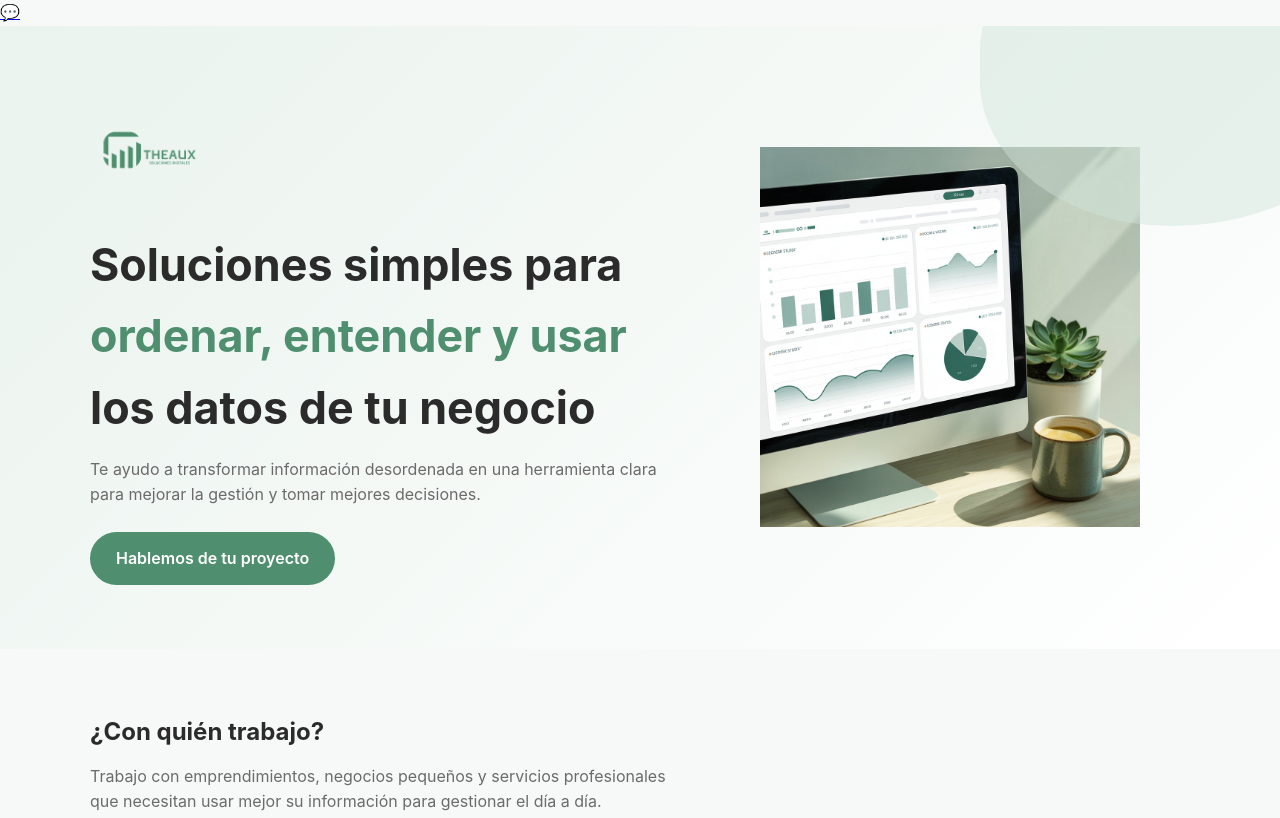
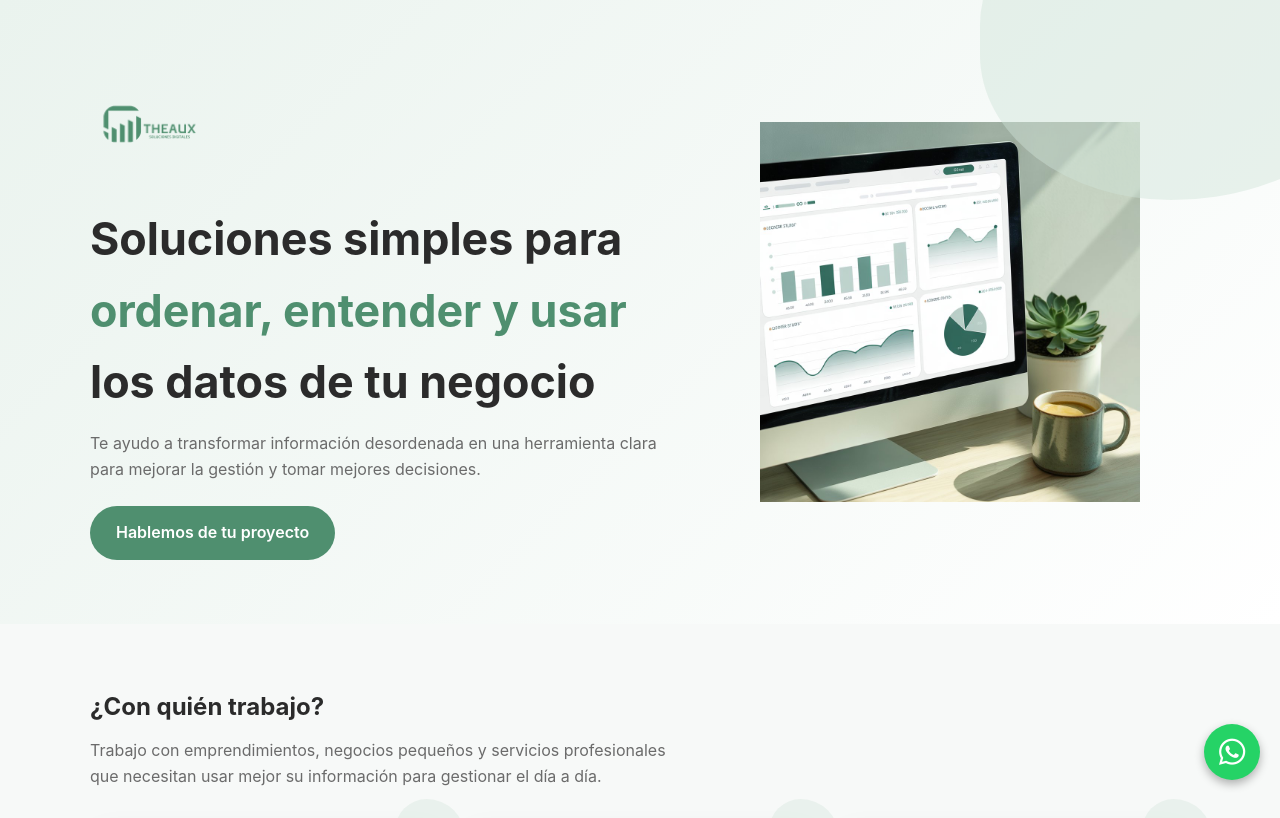
Before and after one commit to JimenaTheaux/landing-theaux, a plain HTML site: page index.html in a window 1280 px wide. Shown: the top 818 px of the page. Drawn offline with Linux system fonts and the light colour scheme.

Commit message:
Update index.html
boton whatsapp

```diff
--- a/index.html
+++ b/index.html
@@ -2,18 +2,23 @@
 <html lang="es">
 <head>
   <meta charset="UTF-8" />
+  <meta name="viewport" content="width=device-width, initial-scale=1.0" />
+
   <title>THEAUX – Soluciones Digitales</title>
-  <meta name="viewport" content="width=device-width, initial-scale=1.0" />
+
   <link rel="icon" href="images/logo.png">
 
+  <!-- CSS principal -->
   <link rel="stylesheet" href="css/styles.css" />
 
+  <!-- Font Awesome -->
+  <link
+    rel="stylesheet"
+    href="https://cdnjs.cloudflare.com/ajax/libs/font-awesome/6.5.1/css/all.min.css"
+  >
 </head>
 
 <body>
-
-<!-- BOTÓN WHATSAPP -->
-<a class="whatsapp" href="https://wa.me/3525529966" target="_blank">💬</a>
 
 <!-- HERO -->
 <section class="hero reveal">
@@ -110,7 +115,7 @@
       <div class="card">
         <h3>Apps internas</h3>
         <p>Registro de datos desde celular o computadora.</p>
-        <img src="images/app-mobile-2.png">
+        <img src="images/app-mobile-2.png" alt="App mobile">
       </div>
     </div>
   </div>
@@ -152,6 +157,17 @@
   </div>
 </section>
 
+<!-- BOTÓN FLOTANTE WHATSAPP -->
+<a
+  href="https://wa.me/543525529966?text=Hola%20Jimena%2C%20quiero%20consultar%20por%20soluciones%20digitales%20"
+  class="whatsapp-float"
+  target="_blank"
+  aria-label="Contactar por WhatsApp"
+>
+  <i class="fa-brands fa-whatsapp"></i>
+</a>
+
+
 <script src="js/script.js"></script>
 </body>
 </html>
```
